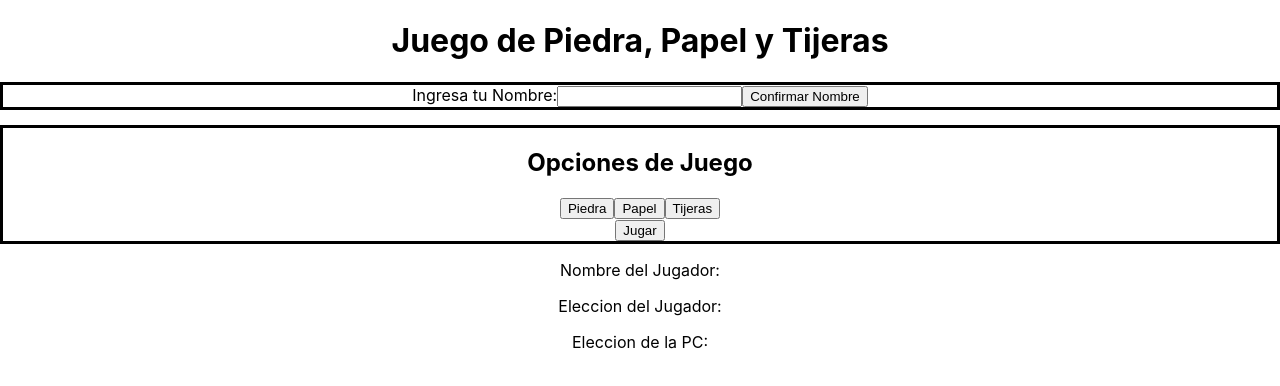
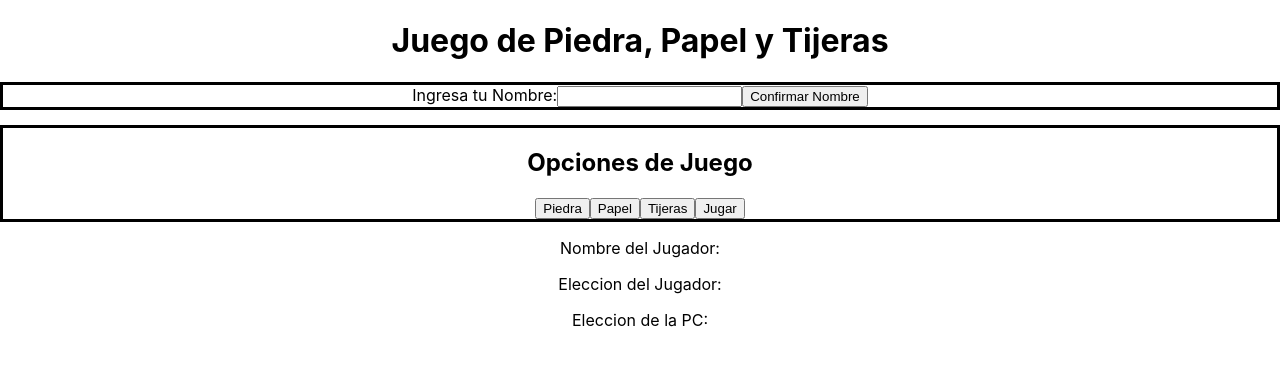
Before and after one commit to LuGiulkovich/practico3, a React (Create React App) app: page / in a window 1280 px wide. Shown: the top 386 px of the page. Built offline with nearby package versions, Linux system fonts and the light colour scheme.

Commit message:
Modifico Parte 4

```diff
--- a/src/componentes/EleccionJugadas.js
+++ b/src/componentes/EleccionJugadas.js
@@ -1,10 +1,10 @@
 import React, { useState } from 'react';
-import { JugadaPC } from './JugadaPC';
 
 /** Componente que muestra la opcion elegida, tanto del boton del usuario como la de la pc */
 export const EleccionJugadas = ({siCambiarEleccionJugador, siJugadaAleatoria}) => {
   /** Este estado devuelve el texto del boton. String */
   const [eleccionJugador, setEleccionJugador] = useState('');
+  const [eleccionPC, setEleccionPC] = useState(0);
 
   /** Creo una funcion que me actualice el valor del boton seleccionado */
   const handleClick = (textoBoton) => {
@@ -12,13 +12,19 @@ export const EleccionJugadas = ({siCambiarEleccionJugador, siJugadaAleatoria}) =
     siCambiarEleccionJugador(textoBoton);
   }
 
+  /** Funcion para la jugada aleatoria */
+  const jugadaAleatoria = () => {
+    setEleccionPC(Math.floor(Math.random() * (2 - 0 + 1) + 0));
+    siJugadaAleatoria(eleccionPC);
+}
+
   return (
     <div className='EleccionJugadas'>
       <h2>Opciones de Juego</h2>
       <button onClick={() => handleClick('Piedra')}>Piedra</button>
       <button onClick={() => handleClick('Papel')}>Papel</button>
       <button onClick={() => handleClick('Tijeras')}>Tijeras</button>
-      <JugadaPC siJugadaAleatoria={siJugadaAleatoria}/>
+      <button onClick={jugadaAleatoria}>Jugar</button>
     </div>
   )
 }
--- a/src/componentes/JugadaPC.js
+++ /dev/null
@@ -1,17 +0,0 @@
-import React, { useState } from 'react';
-
-export const JugadaPC = ({siJugadaAleatoria}) => {
-    const [eleccionPC, setEleccionPC] = useState(0);
-
-    /** Funcion que genera la jugada aleatoria de la Pc */
-    const jugadaAleatoria = () => {
-        setEleccionPC(Math.floor(Math.random() * (2 - 0 + 1) + 0));
-        siJugadaAleatoria(eleccionPC);
-    }
-
-    return (
-        <div>
-            <button onClick={jugadaAleatoria}>Jugar</button>
-        </div>
-    )
-}
```
